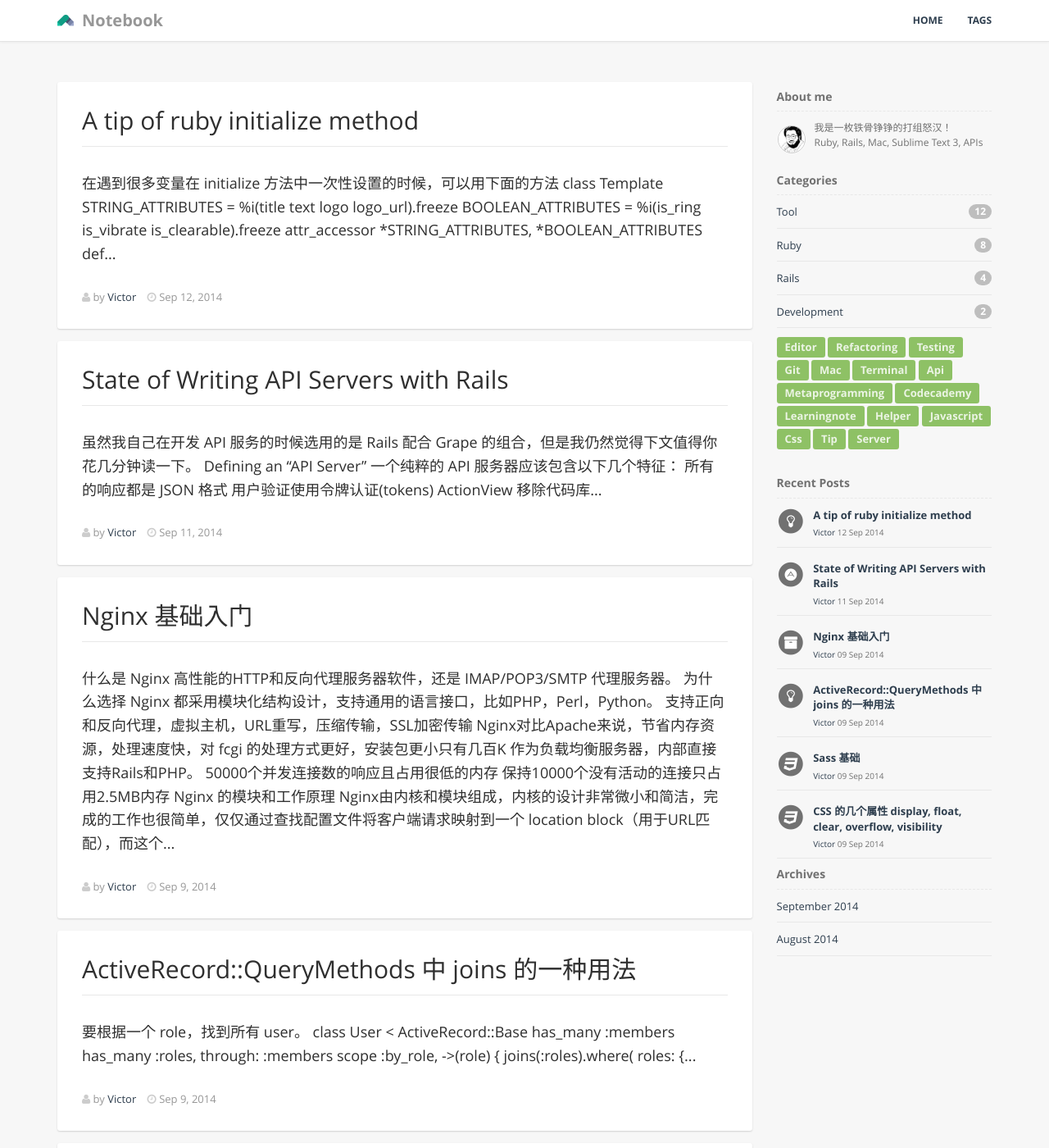
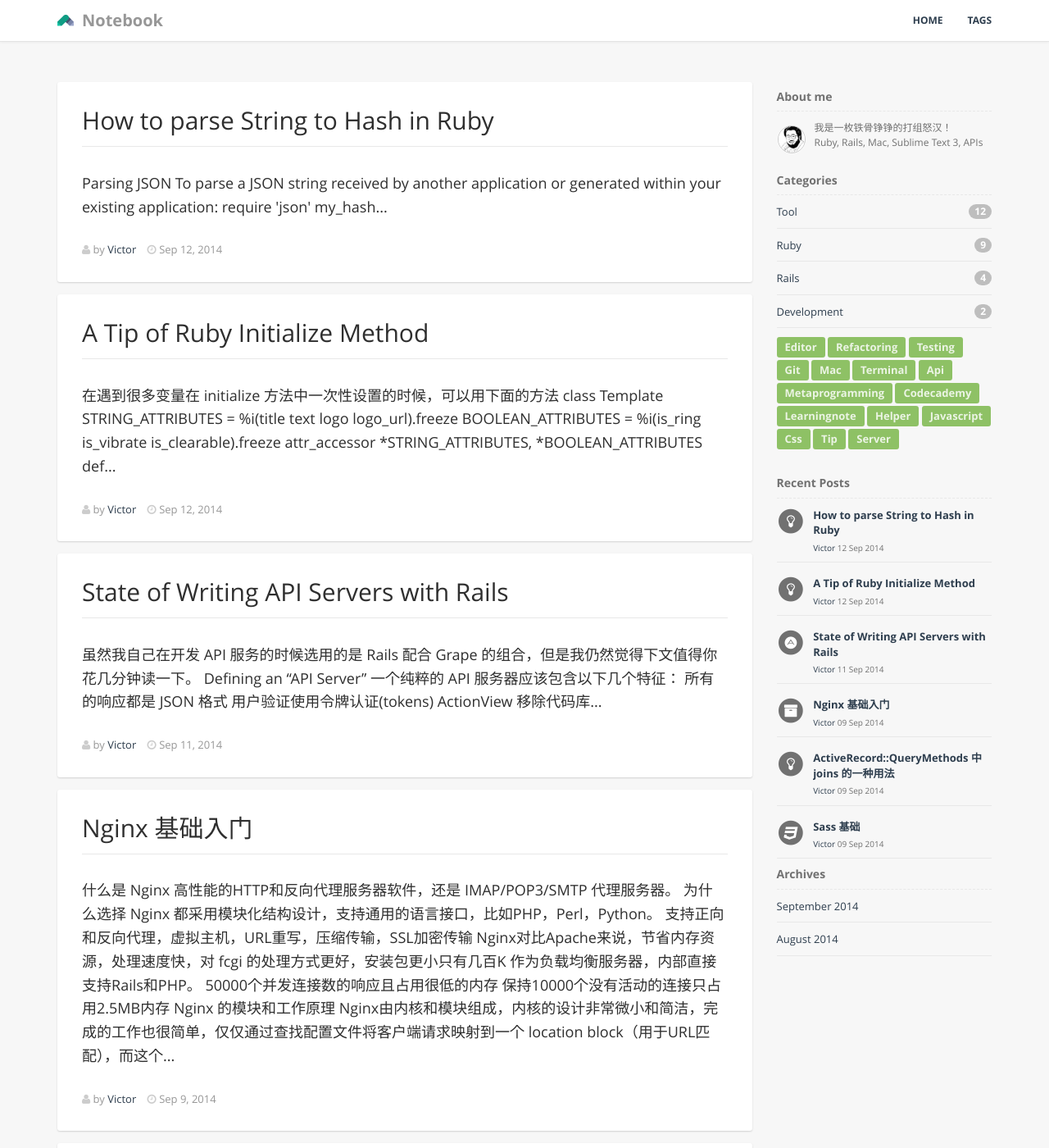
Before and after one commit to GiaoGiaoCat/GiaoGiaoCat.github.io, a Jekyll site: the page built from index.html, in a window 1280 px wide and 1400 px high. Shown: the whole window at 82% size. Built offline with Jekyll 4.4.1, drawn with Linux system fonts in a browser that asks for light colours; Markdown is read by kramdown in place of the engine named in the settings; the list of posts is cut into pages by our own code; some of the changed text lies outside the part shown.

Commit message:
新增一篇笔记

````diff
--- /dev/null
+++ b/_posts/201409/2014-09-15-string-to-json.md
@@ -0,0 +1,51 @@
+---
+layout: post
+title:  "How to parse String to Hash in Ruby"
+date:   2014-09-12 17:10:00
+categories: ruby
+tags: tip
+author: "Victor"
+---
+
+### Parsing JSON
+
+To parse a JSON string received by another application or generated within your existing application:
+
+```ruby
+require 'json'
+
+my_hash = JSON.parse('{"hello": "goodbye"}')
+puts my_hash["hello"] => "goodbye"
+```
+
+```ruby
+require 'rubygems'
+require 'json'
+
+content = %Q({\"credentials\"=>{\"token\"=>\"F538FF45937887AF7246E50928E0961F1\", \"refresh_token\"=>\"6EC400DD7B547B401D29474EA68952145\", \"expires_at\"=>1418310654, \"expires\"=>true}})
+
+hash = JSON.parse content.gsub!('=>', ':')
+
+puts hash.class
+#=> Hash
+```
+
+Notice the extra quotes '' around the hash notation. Ruby expects the argument to be a string and can’t convert objects like a hash or array.
+
+Ruby converts your string into a hash.
+
+### Generating JSON
+
+```ruby
+require 'json'
+
+my_hash = {:hello => "goodbye"}
+puts JSON.generate(my_hash) => "{\"hello\":\"goodbye\"}"
+```
+
+Or an alternative way:
+
+```ruby
+require 'json'
+puts {:hello => "goodbye"}.to_json => "{\"hello\":\"goodbye\"}"
+```
````
Also changed, not shown: _posts/201408/2014-08-29-object-oriented-design-and-refactoring-patterns-in-ruby.md (+1 -1 lines), _posts/201409/2014-09-12-ruby-initialize-tip.md (+1 -1 lines).
